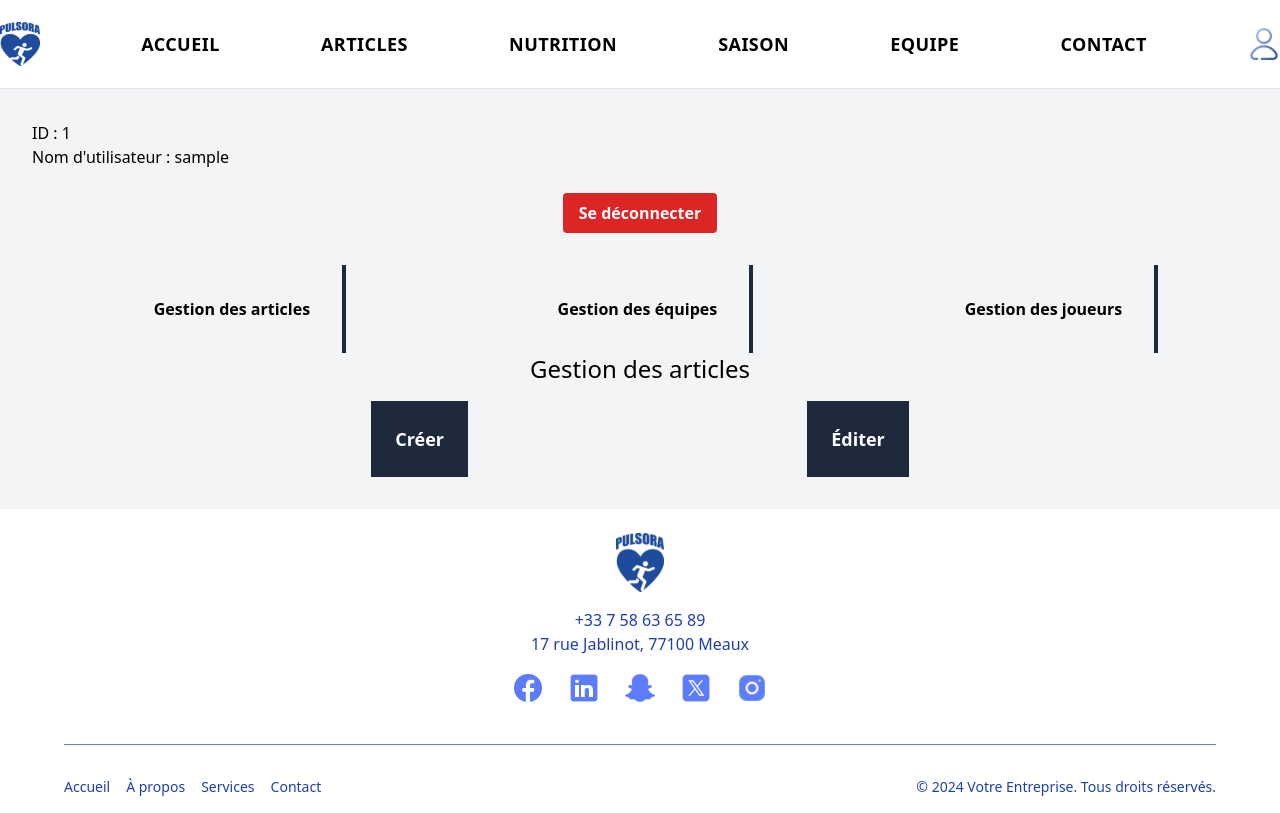
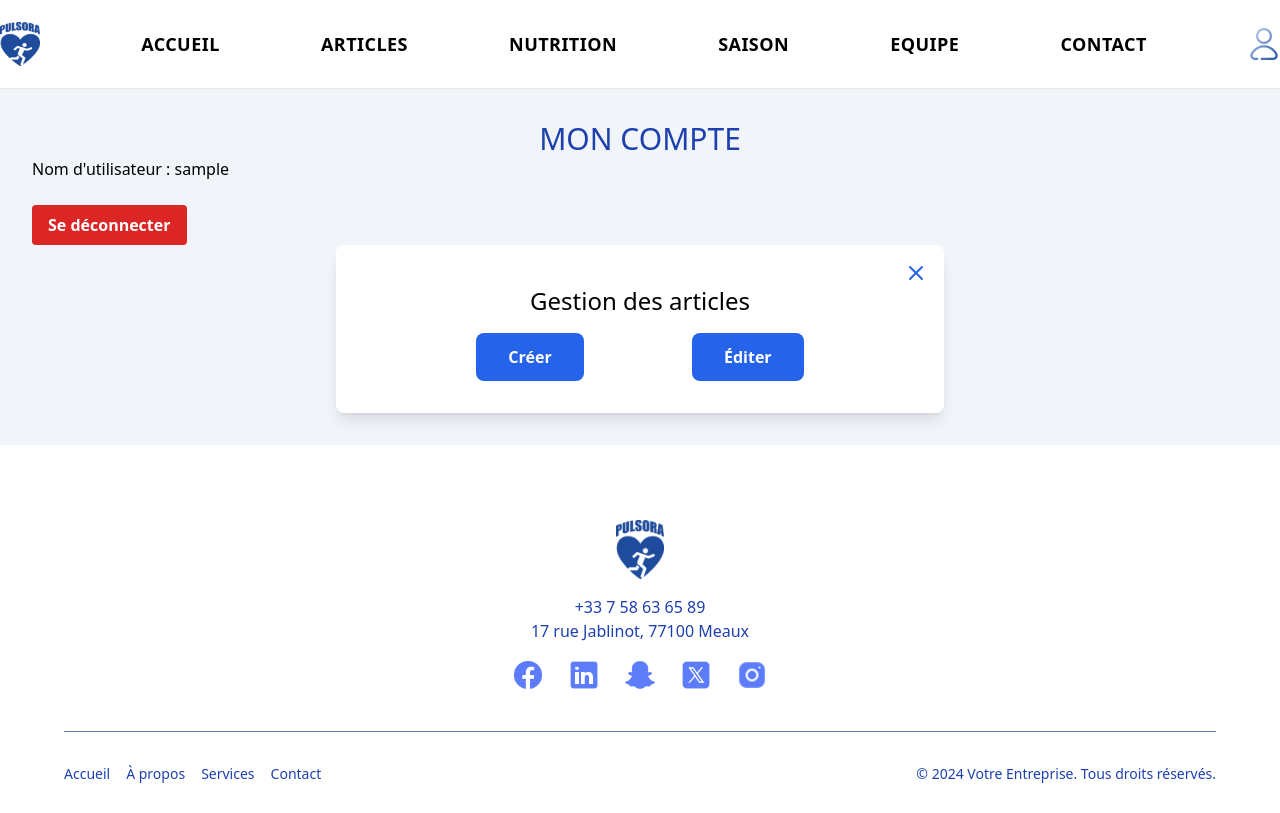
Before and after one commit to jpkamdem/pulsora-final, a React (Vite) app in the folder web/: page /profil/articles in a window 1280 px wide. Built offline with nearby package versions, Linux system fonts and the light colour scheme; sample sign-in values are in the browser's storage.

Commit message:
avanacement modif profil

```diff
--- a/web/src/pages/GererArticle.tsx
+++ b/web/src/pages/GererArticle.tsx
@@ -2,21 +2,41 @@ import { Link, Outlet } from "react-router-dom";
 
 export default function GererArticle() {
   return (
-    <>
-      <h2 className="text-center pb-4 text-2xl">Gestion des articles</h2>
+    <div className="w-1/2 mx-auto p-8 bg-white rounded-lg shadow-lg relative">
+      {/* Croissance positionnée en haut à droite */}
+      <Link to="/profil">
+        <button
+          className="absolute top-4 right-4 text-blue-600 hover:text-blue-800">
+          <svg
+            xmlns="http://www.w3.org/2000/svg"
+            className="h-6 w-6"
+            fill="none"
+            viewBox="0 0 24 24"
+            stroke="currentColor"
+            strokeWidth={2}>
+            <path strokeLinecap="round" strokeLinejoin="round" d="M6 18L18 6M6 6l12 12" />
+          </svg>
+        </button>
+      </Link>
+
+      {/* Titre centré */}
+      <h2 className="text-center pb-4 text-2xl mt-2">Gestion des articles</h2>
+
+      {/* Section des actions (Créer / Éditer) */}
       <section className="flex justify-evenly">
         <Link to="/profil/articles/creer">
-          <div className="p-6 bg-slate-800 text-white text-lg font-bold hover:bg-white hover:text-slate-800">
+          <div className="bg-blue-600 hover:bg-blue-700 text-white font-bold py-3 px-8 rounded-lg w-full">
             <p>Créer</p>
           </div>
         </Link>
         <Link to="/profil/articles/editer">
-          <div className="p-6 bg-slate-800 text-white text-lg font-bold hover:bg-white hover:text-slate-800">
+          <div className="bg-blue-600 hover:bg-blue-700 text-white font-bold py-3 px-8 rounded-lg w-full">
             <p className="capitalize">éditer</p>
           </div>
         </Link>
       </section>
+
       <Outlet />
-    </>
+    </div>
   );
 }
--- a/web/src/pages/GererEquipe.tsx
+++ b/web/src/pages/GererEquipe.tsx
@@ -2,21 +2,41 @@ import { Link, Outlet } from "react-router-dom";
 
 export default function GererEquipe() {
   return (
-    <>
-      <h2 className="text-center pb-4 text-2xl">Gestion des équipes</h2>
+    <div className="w-1/2 mx-auto p-8 bg-white rounded-lg shadow-lg relative">
+      {/* Croissance positionnée en haut à droite */}
+      <Link to="/profil">
+        <button
+          className="absolute top-4 right-4 text-blue-600 hover:text-blue-800">
+          <svg
+            xmlns="http://www.w3.org/2000/svg"
+            className="h-6 w-6"
+            fill="none"
+            viewBox="0 0 24 24"
+            stroke="currentColor"
+            strokeWidth={2}>
+            <path strokeLinecap="round" strokeLinejoin="round" d="M6 18L18 6M6 6l12 12" />
+          </svg>
+        </button>
+      </Link>
+
+      {/* Titre centré */}
+      <h2 className="text-center pb-4 text-2xl mt-2">Gestion des équipes</h2>
+
+      {/* Section des actions (Créer / Éditer) */}
       <section className="flex justify-evenly">
         <Link to="/profil/equipes/creer">
-          <div className="p-6 bg-slate-800 text-white text-lg font-bold hover:bg-white hover:text-slate-800">
+          <div className="bg-blue-600 hover:bg-blue-700 text-white font-bold py-3 px-8 rounded-lg w-full">
             <p>Créer</p>
           </div>
         </Link>
         <Link to="/profil/equipes/editer">
-          <div className="p-6 bg-slate-800 text-white text-lg font-bold hover:bg-white hover:text-slate-800">
+          <div className="bg-blue-600 hover:bg-blue-700 text-white font-bold py-3 px-8 rounded-lg w-full">
             <p className="capitalize">éditer</p>
           </div>
         </Link>
       </section>
+
       <Outlet />
-    </>
+    </div>
   );
 }
--- a/web/src/pages/GererJoueur.tsx
+++ b/web/src/pages/GererJoueur.tsx
@@ -2,23 +2,41 @@ import { Link, Outlet } from "react-router-dom";
 
 export default function GererJoueur() {
   return (
-    <>
-      <>
-        <h2 className="text-center pb-4 text-2xl">Gestion des joueurs</h2>
+    <div className="w-1/2 mx-auto p-8 bg-white rounded-lg shadow-lg relative">
+      {/* Croissance positionnée en haut à droite */}
+      <Link to="/profil">
+        <button
+          className="absolute top-4 right-4 text-blue-600 hover:text-blue-800">
+          <svg
+            xmlns="http://www.w3.org/2000/svg"
+            className="h-6 w-6"
+            fill="none"
+            viewBox="0 0 24 24"
+            stroke="currentColor"
+            strokeWidth={2}>
+            <path strokeLinecap="round" strokeLinejoin="round" d="M6 18L18 6M6 6l12 12" />
+          </svg>
+        </button>
+      </Link>
+
+      {/* Titre centré */}
+      <h2 className="text-center pb-4 text-2xl mt-2">Gestion des joueurs</h2>
+
+      {/* Section des actions (Créer / Éditer) */}
       <section className="flex justify-evenly">
         <Link to="/profil/joueurs/creer">
-            <div className="p-6 bg-slate-800 text-white text-lg font-bold hover:bg-white hover:text-slate-800">
+          <div className="bg-blue-600 hover:bg-blue-700 text-white font-bold py-3 px-8 rounded-lg w-full">
             <p>Créer</p>
           </div>
         </Link>
         <Link to="/profil/joueurs/editer">
-            <div className="p-6 bg-slate-800 text-white text-lg font-bold hover:bg-white hover:text-slate-800">
+          <div className="bg-blue-600 hover:bg-blue-700 text-white font-bold py-3 px-8 rounded-lg w-full">
             <p className="capitalize">éditer</p>
           </div>
         </Link>
       </section>
+
       <Outlet />
-      </>
-    </>
+    </div>
   );
 }
--- a/web/src/pages/Profil.tsx
+++ b/web/src/pages/Profil.tsx
@@ -1,12 +1,14 @@
 import { useEffect, useState } from "react";
-import { Link, Outlet, useNavigate } from "react-router-dom";
+import { Link, Outlet, useNavigate, useLocation } from "react-router-dom"; // Ajoutez useLocation
 import { TokenType } from "./Auth";
 import { jwtDecode } from "jwt-decode";
 
-
 export default function Profil() {
   const [decodedToken, setDecodedToken] = useState<TokenType | null>(null);
+  const [showButtons, setShowButtons] = useState(true); // Etat pour gérer la visibilité des boutons
   const navigate = useNavigate();
+  const location = useLocation(); // Permet de savoir où nous nous trouvons
+
   useEffect(() => {
     const storedToken = localStorage.getItem("token");
 
@@ -34,6 +36,15 @@ export default function Profil() {
     }
   }, []);
 
+  // Lorsqu'on change de route, on cache les boutons si on n'est pas sur "/profil"
+  useEffect(() => {
+    if (location.pathname !== "/profil") {
+      setShowButtons(false);
+    } else {
+      setShowButtons(true);
+    }
+  }, [location]);
+
   const handleLogout = () => {
     localStorage.removeItem("token");
     console.log("Déconnexion réussie");
@@ -45,56 +56,62 @@ export default function Profil() {
   };
 
   return (
-    <div className="p-8  bg-gray-100">
+    <div className="p-8 bg-slate-100  ">
       {decodedToken ? (
         <>
-          <section>
+          <div className="text-3xl text-center text-blue-800">
+            MON COMPTE
+          </div>
+          <div>
             <ul>
-              <li>
-                <p>ID : {decodedToken.id}</p>
-              </li>
               <li>
                 <p>Nom d'utilisateur : {decodedToken.username}</p>
               </li>
             </ul>
-          </section>
+          </div>
 
-          <div className="text-center mt-6">
+          <div className="mt-6">
             <button onClick={handleLogout} className="bg-red-600 text-white font-bold py-2 px-4 rounded hover:bg-red-700">
               Se déconnecter
             </button>
           </div>
 
-          <ul className="flex justify-around mt-8">
+          {showButtons && (
+            <div  className="flex justify-center ">
+                <ul className="">
                   <Link to="/profil/articles">
-              <li className="p-8 font-bold border-r-4 border-r-slate-800 hover:bg-slate-600 hover:text-white">
+                    <li className="bg-blue-600 hover:bg-blue-700 text-white font-bold py-3 px-6 mb-1 rounded-lg w-full">
                       Gestion des articles
                     </li>
                   </Link>
 
                   <Link to="/profil/equipes">
-              <li className="p-8 font-bold border-r-4 border-r-slate-800 hover:bg-slate-600 hover:text-white">
+                    <li className="bg-blue-600 hover:bg-blue-700 text-white font-bold py-3 px-6 my-2 rounded-lg w-full">
                       Gestion des équipes
                     </li>
                   </Link>
 
                   <Link to="/profil/joueurs">
-              <li className="p-8 font-bold border-r-4 border-r-slate-800 hover:bg-slate-600 hover:text-white">
+                    <li className="bg-blue-600 hover:bg-blue-700 text-white font-bold py-3 px-6 mt-1 rounded-lg w-full">
                       Gestion des joueurs
                     </li>
                   </Link>
                 </ul>
+
+            </div>
+
+          )}
 
           <Outlet />
         </>
       ) : (
         <>
           <p className="text-red-600 font-bold text-center mt-8">
-            Aucun token trouvé. Vous n'êtes pas connecté.
+            Vous n'êtes pas connecté.
           </p>
 
           <div className="text-center mt-6">
-            <button onClick={handleLoginRedirect} className="bg-blue-600 text-white font-bold py-2 px-4 rounded hover:bg-blue-700 mt-4  mb-20">
+            <button onClick={handleLoginRedirect} className="bg-blue-600 text-white font-bold py-2 px-4 rounded hover:bg-blue-700 mt-4 mb-20">
               Se connecter
             </button>
           </div>
```
Lines whose indentation alone changed are shown as unchanged.
